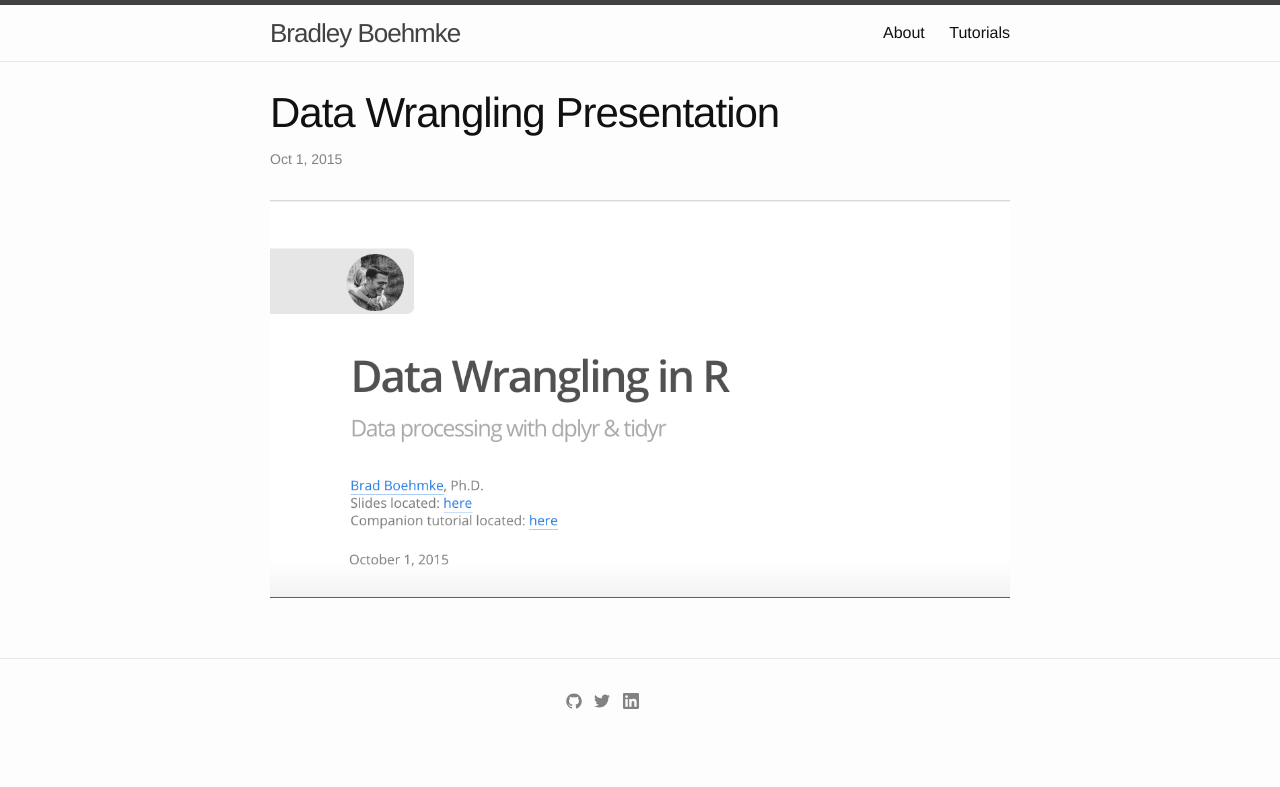
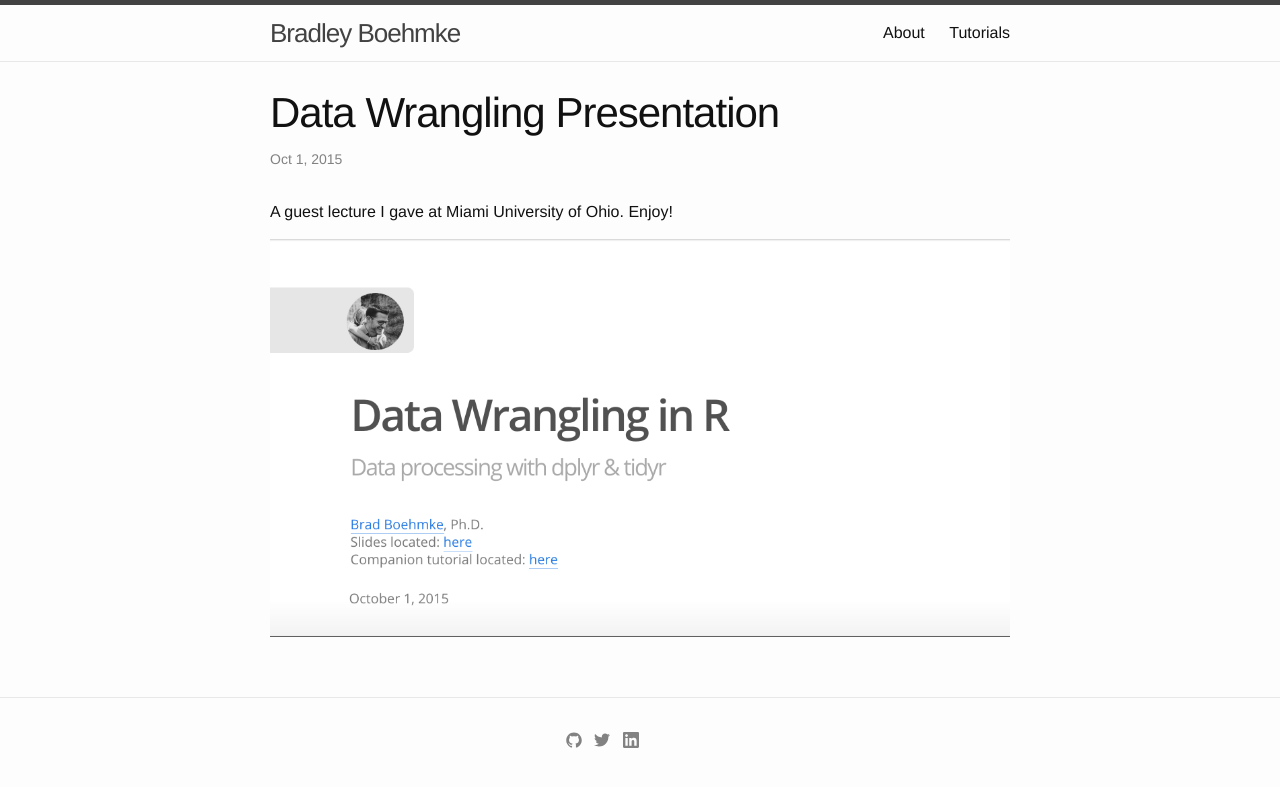
Before and after one commit to bradleyboehmke/bradleyboehmke, a Jekyll site: the page built from _posts/2015-12-28-data-wrangling-presentation.md, in a window 1280 px wide. Shown: the top 787 px of the page. Built offline with Jekyll 4.4.1, drawn with Linux system fonts in a browser that asks for light colours.

Commit message:
Update 2015-12-28-data-wrangling-presentation.md

```diff
--- a/_posts/2015-12-28-data-wrangling-presentation.md
+++ b/_posts/2015-12-28-data-wrangling-presentation.md
@@ -6,5 +6,6 @@ published: true
 tags: [r, data wrangling, dplyr, tidyr]
 ---
 
+A guest lecture I gave at Miami University of Ohio. Enjoy!
 
 [![Final Graphic](http://bradleyboehmke.github.io/figure/source/data-wrangling-presentation/2015-12-28-data-wrangling-presentation/presentation.png)](http://rpubs.com/bradleyboehmke/data_processing)
```
